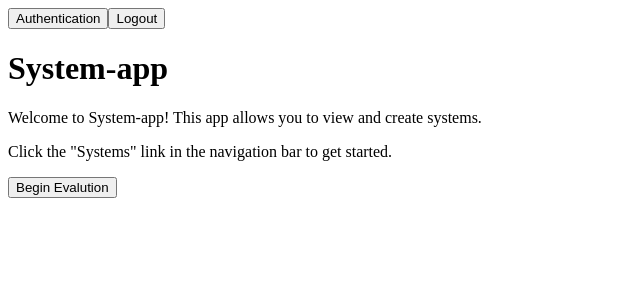
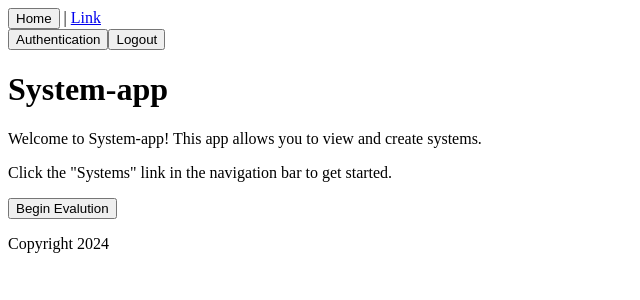
Before and after one commit to Elijah-Gutman/System-app-frontEnd, a React (Vite) app: page / in a window 1280 px wide. Shown: the top 300 px of the page, without its empty margins (0-640 px from the left). Built offline with nearby package versions, Linux system fonts and the light colour scheme.

Commit message:
fixed router

```diff
--- a/src/LandingPage.jsx
+++ b/src/LandingPage.jsx
@@ -5,6 +5,7 @@ import { SignupLoginLogoutButton } from "./SignupLoginLogoutButton.jsx";
 import { Modal } from "./Modal.jsx";
 import { useState } from "react";
 import axios from "axios";
+import { useNavigate } from "react-router-dom";
 
 axios.defaults.baseURL = "http://localhost:5173";
 axios.defaults.withCredentials = true;
@@ -12,6 +13,7 @@ axios.defaults.withCredentials = true;
 export function LandingPage() {
   const [selectedOption, setSelectedOption] = useState(""); // State for radio button selection
   const [isModalVisible, setIsModalVisible] = useState(false); // State for modal visibility
+  const navigate = useNavigate();
 
   const handleChange = (event) => {
     setSelectedOption(event.target.value); // Update the selected radio button
@@ -23,10 +25,10 @@ export function LandingPage() {
     switch (selectedOption) {
       case "option1":
         //window.location.href("/signup");
-        window.location.replace(axios.defaults.baseURL + "/signup");
+        navigate("/signup");
         break;
       case "option2":
-        window.location.replace(axios.defaults.baseURL + "/login");
+        navigate("/login");
         break;
     }
     //alert(`You selected: ${selectedOption}`); // Show selected option
--- a/src/main.jsx
+++ b/src/main.jsx
@@ -2,10 +2,9 @@ import { StrictMode } from "react";
 import { createRoot } from "react-dom/client";
 import "./index.css";
 import App from "./App.jsx";
-import { LandingPage } from "./LandingPage.jsx";
 
 createRoot(document.getElementById("root")).render(
   <StrictMode>
-    <LandingPage />
+    <App />
   </StrictMode>
 );
```
Also changed, not shown: src/App.jsx (+4 -4 lines).
